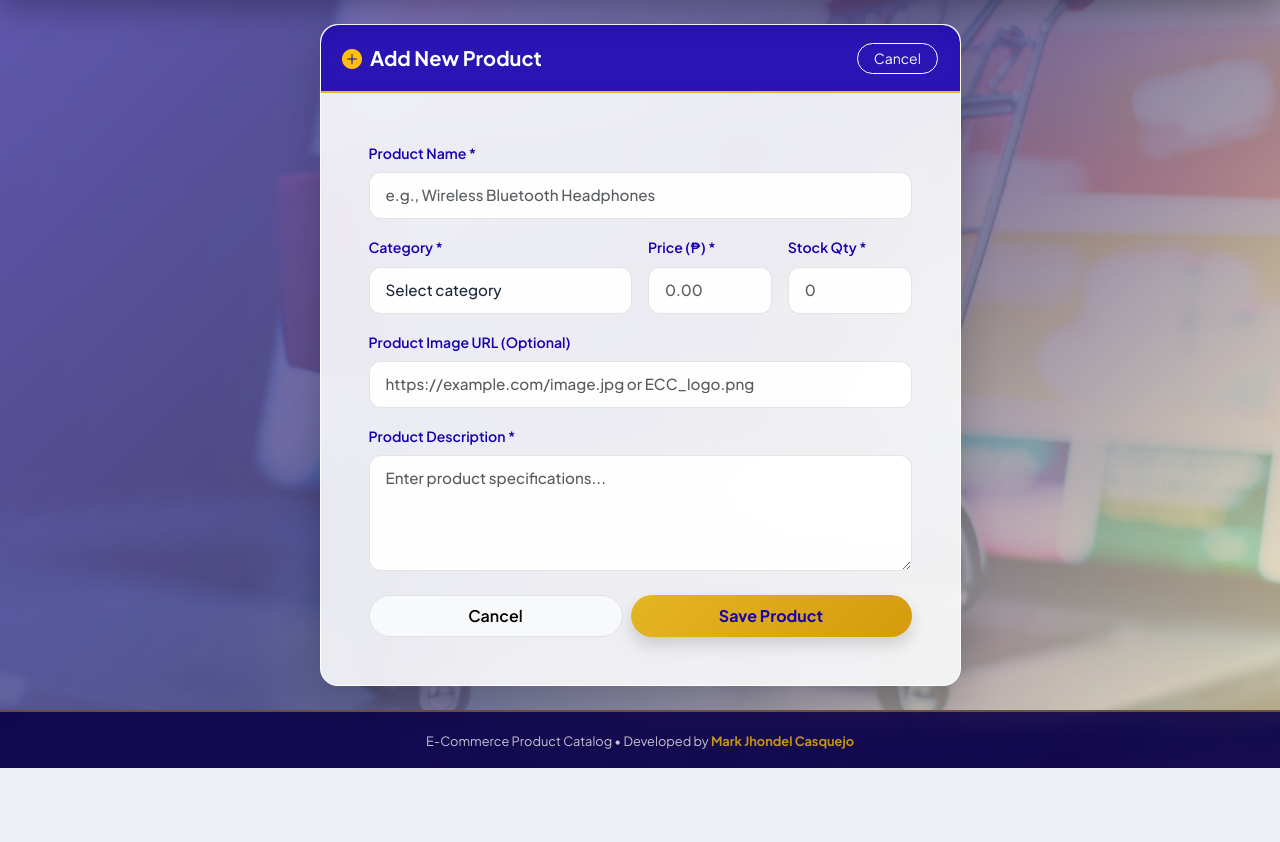
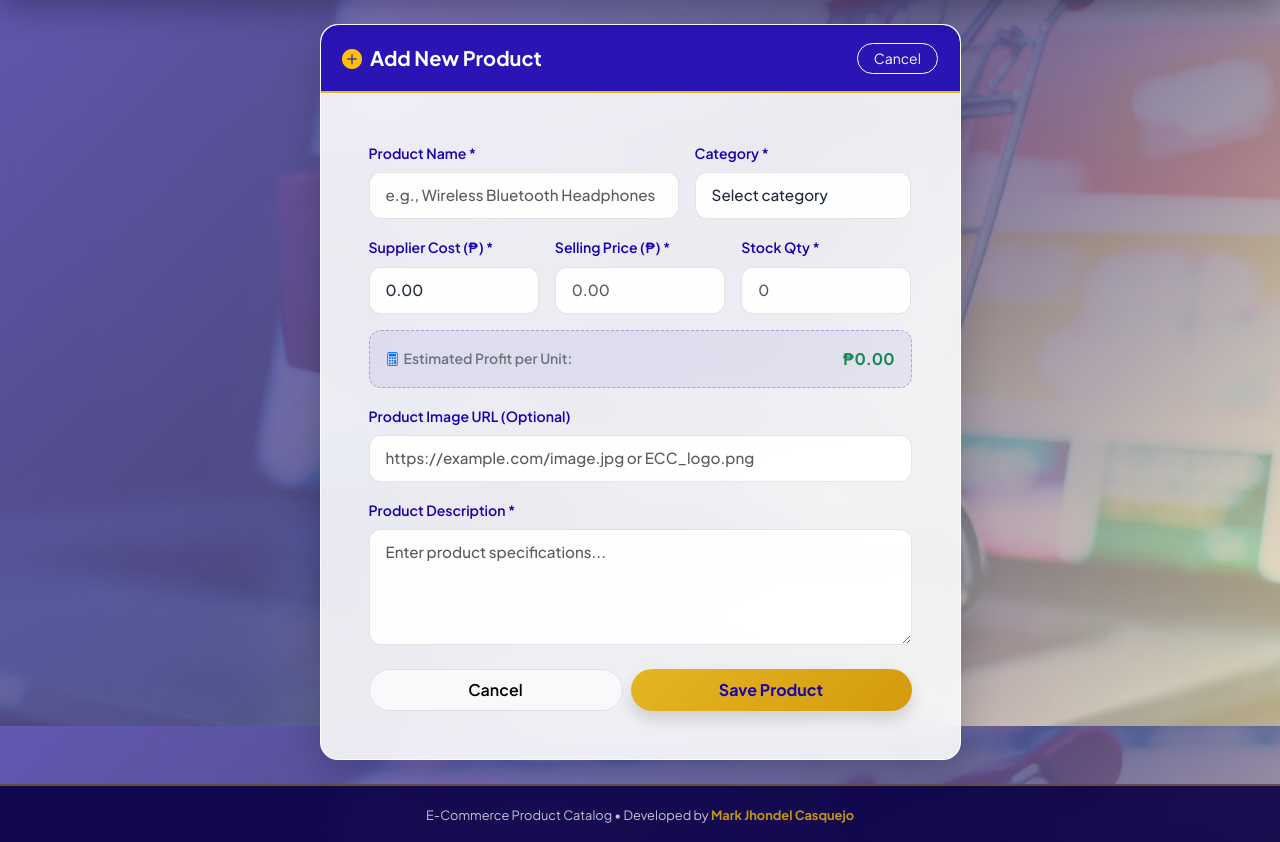
Before and after one commit to markjhondelcasquejo-a11y/ecommerce-catalog, a PHP site: page /create.php in a window 1280 px wide. Shown: the part 74-916 px from the top of the page. Before the commit the page ends 842 px from the top, so only its background shows below. Run offline with PHP 8.4, Linux system fonts and the light colour scheme; data that the repository does not hold is empty.

Commit message:
Add files via upload

```diff
--- a/create.php
+++ b/create.php
@@ -1,5 +1,5 @@
 <?php
-// create.php - Add New Product Form (Modern UI & Mobile Compatible Edition)
+// create.php - Add New Product Form with Supplier Cost & Live Unit Profit Preview
 require_once 'db_connect.php';
 session_start();
 
@@ -8,6 +8,7 @@ $errors = [];
 if ($_SERVER["REQUEST_METHOD"] == "POST") {
     $product_name   = trim($_POST['product_name'] ?? '');
     $category       = trim($_POST['category'] ?? '');
+    $supplier_cost  = trim($_POST['supplier_cost'] ?? '0');
     $price          = trim($_POST['price'] ?? '');
     $stock_quantity = trim($_POST['stock_quantity'] ?? '');
     $image_url      = trim($_POST['image_url'] ?? '');
@@ -15,7 +16,8 @@ if ($_SERVER["REQUEST_METHOD"] == "POST") {
 
     if (empty($product_name)) $errors[] = "Product name is required.";
     if (empty($category)) $errors[] = "Please select a category.";
-    if (!is_numeric($price) || $price < 0) $errors[] = "Valid price is required.";
+    if (!is_numeric($supplier_cost) || $supplier_cost < 0) $errors[] = "Valid supplier cost is required.";
+    if (!is_numeric($price) || $price < 0) $errors[] = "Valid selling price is required.";
     if (!is_numeric($stock_quantity) || $stock_quantity < 0) $errors[] = "Valid stock quantity is required.";
     if (empty($description)) $errors[] = "Product description is required.";
 
@@ -24,11 +26,12 @@ if ($_SERVER["REQUEST_METHOD"] == "POST") {
     }
 
     if (empty($errors)) {
+        $cost_val  = (float)$supplier_cost;
         $price_val = (float)$price;
         $stock_val = (int)$stock_quantity;
 
-        $stmt = $conn->prepare("INSERT INTO products (product_name, category, price, stock_quantity, image_url, description) VALUES (?, ?, ?, ?, ?, ?)");
-        $stmt->bind_param("ssdiss", $product_name, $category, $price_val, $stock_val, $image_url, $description);
+        $stmt = $conn->prepare("INSERT INTO products (product_name, category, price, supplier_cost, stock_quantity, image_url, description) VALUES (?, ?, ?, ?, ?, ?, ?)");
+        $stmt->bind_param("ssddiss", $product_name, $category, $price_val, $cost_val, $stock_val, $image_url, $description);
 
         if ($stmt->execute()) {
             $stmt->close();
@@ -142,6 +145,12 @@ if ($_SERVER["REQUEST_METHOD"] == "POST") {
             font-size: 0.88rem;
         }
 
+        .profit-preview-box {
+            background: rgba(24, 0, 173, 0.06);
+            border: 1px dashed rgba(24, 0, 173, 0.28);
+            border-radius: 12px;
+        }
+
         .live-clock-badge {
             background: rgba(255, 255, 255, 0.15);
             border: 1px solid rgba(255, 255, 255, 0.3);
@@ -203,13 +212,12 @@ if ($_SERVER["REQUEST_METHOD"] == "POST") {
 
                     <div class="card-body p-4 p-md-5">
                         <form method="POST" action="create.php">
-                            <div class="mb-3">
-                                <label class="form-label">Product Name *</label>
-                                <input type="text" name="product_name" class="form-control" required placeholder="e.g., Wireless Bluetooth Headphones" value="<?php echo htmlspecialchars($_POST['product_name'] ?? ''); ?>">
-                            </div>
-
                             <div class="row g-3 mb-3">
-                                <div class="col-12 col-md-6">
+                                <div class="col-12 col-md-7">
+                                    <label class="form-label">Product Name *</label>
+                                    <input type="text" name="product_name" class="form-control" required placeholder="e.g., Wireless Bluetooth Headphones" value="<?php echo htmlspecialchars($_POST['product_name'] ?? ''); ?>">
+                                </div>
+                                <div class="col-12 col-md-5">
                                     <label class="form-label">Category *</label>
                                     <select name="category" class="form-select" required>
                                         <option value="">Select category</option>
@@ -220,14 +228,28 @@ if ($_SERVER["REQUEST_METHOD"] == "POST") {
                                         <option value="Sports & Outdoors" <?php if(($_POST['category'] ?? '') == 'Sports & Outdoors') echo 'selected'; ?>>Sports & Outdoors</option>
                                     </select>
                                 </div>
-                                <div class="col-6 col-md-3">
-                                    <label class="form-label">Price (₱) *</label>
-                                    <input type="number" step="0.01" name="price" class="form-control" required placeholder="0.00" value="<?php echo htmlspecialchars($_POST['price'] ?? ''); ?>">
+                            </div>
+
+                            <div class="row g-3 mb-3">
+                                <div class="col-12 col-sm-4">
+                                    <label class="form-label">Supplier Cost (₱) *</label>
+                                    <input type="number" step="0.01" min="0" name="supplier_cost" id="supplier_cost" class="form-control" required placeholder="0.00" value="<?php echo htmlspecialchars($_POST['supplier_cost'] ?? '0.00'); ?>">
                                 </div>
-                                <div class="col-6 col-md-3">
+                                <div class="col-6 col-sm-4">
+                                    <label class="form-label">Selling Price (₱) *</label>
+                                    <input type="number" step="0.01" min="0" name="price" id="selling_price" class="form-control" required placeholder="0.00" value="<?php echo htmlspecialchars($_POST['price'] ?? ''); ?>">
+                                </div>
+                                <div class="col-6 col-sm-4">
                                     <label class="form-label">Stock Qty *</label>
-                                    <input type="number" name="stock_quantity" class="form-control" required placeholder="0" value="<?php echo htmlspecialchars($_POST['stock_quantity'] ?? ''); ?>">
+                                    <input type="number" min="0" name="stock_quantity" class="form-control" required placeholder="0" value="<?php echo htmlspecialchars($_POST['stock_quantity'] ?? ''); ?>">
                                 </div>
+                            </div>
+
+                            <div class="profit-preview-box p-3 mb-3 d-flex justify-content-between align-items-center">
+                                <span class="small fw-semibold text-secondary">
+                                    <i class="bi bi-calculator me-1 text-primary"></i>Estimated Profit per Unit:
+                                </span>
+                                <span class="fw-bold fs-6 text-success" id="unit-profit-preview">₱0.00</span>
                             </div>
 
                             <div class="mb-3">
@@ -272,6 +294,30 @@ if ($_SERVER["REQUEST_METHOD"] == "POST") {
         }
         setInterval(updateClock, 1000);
         updateClock();
+
+        (function () {
+            const costInput = document.getElementById('supplier_cost');
+            const priceInput = document.getElementById('selling_price');
+            const previewEl = document.getElementById('unit-profit-preview');
+
+            function updateProfitPreview() {
+                const cost = parseFloat(costInput.value) || 0;
+                const price = parseFloat(priceInput.value) || 0;
+                const profit = price - cost;
+                previewEl.textContent = '₱' + profit.toLocaleString('en-US', {
+                    minimumFractionDigits: 2,
+                    maximumFractionDigits: 2
+                });
+                previewEl.classList.toggle('text-success', profit >= 0);
+                previewEl.classList.toggle('text-danger', profit < 0);
+            }
+
+            if (costInput && priceInput && previewEl) {
+                costInput.addEventListener('input', updateProfitPreview);
+                priceInput.addEventListener('input', updateProfitPreview);
+                updateProfitPreview();
+            }
+        })();
     </script>
 </body>
 </html>
```
